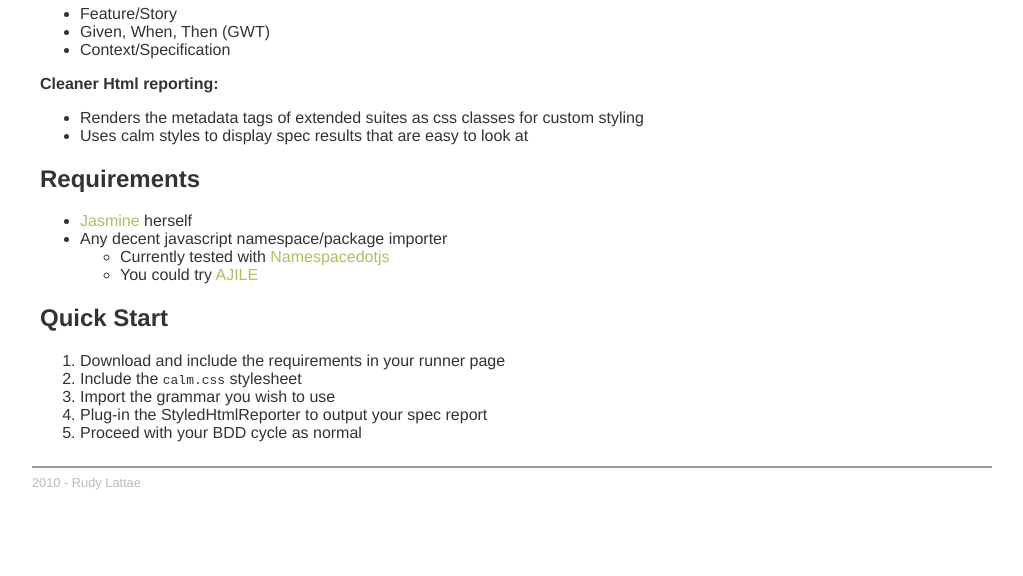
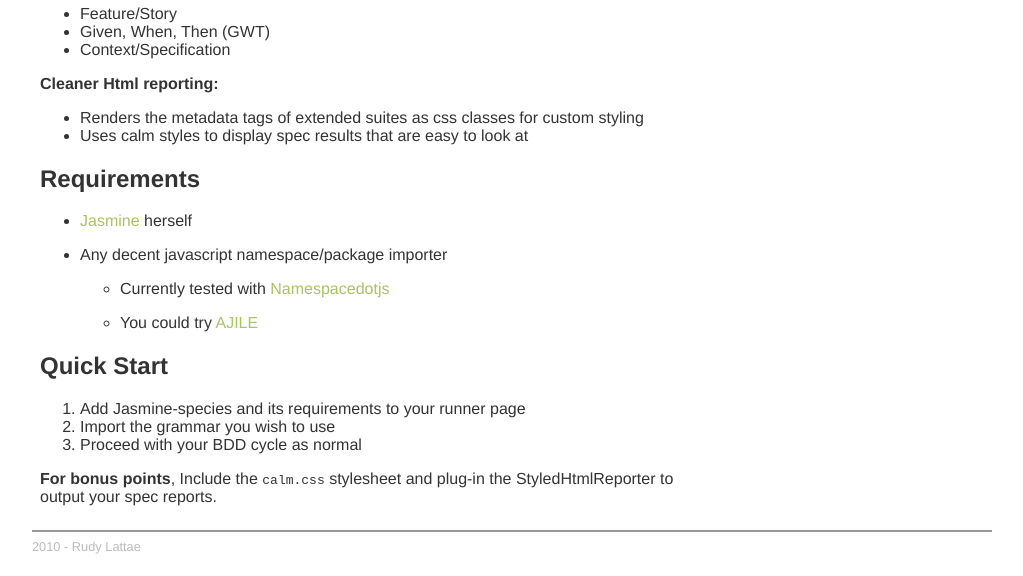
Before and after one commit to rudylattae/jasmine-species, a Jekyll site: the page built from index.html.md, in a window 1280 px wide, cut to the strip 324-900 px from the top of the page. Shown: the whole strip, without its empty margins (128-1151 px from the left). Built offline with Jekyll 4.4.1, drawn with Linux system fonts in a browser that asks for light colours.

Commit message:
Website updates.

```diff
--- a/index.html.md
+++ b/index.html.md
@@ -30,14 +30,17 @@ It also provides an Html Reporter that outputs cleaner specs.
 
 * [Jasmine](http://pivotal.github.com/jasmine/) herself
 * Any decent javascript namespace/package importer
+
     - Currently tested with [Namespacedotjs](https://github.com/smith/namespacedotjs)
+
     - You could try [AJILE](http://ajile.net/)
 
 
 ## Quick Start
 
-1. Download and include the requirements in your runner page
-2. Include the `calm.css` stylesheet
-3. Import the grammar you wish to use
-4. Plug-in the StyledHtmlReporter to output your spec report
-5. Proceed with your BDD cycle as normal
+1. Add Jasmine-species and its requirements to your runner page
+2. Import the grammar you wish to use
+3. Proceed with your BDD cycle as normal
+
+**For bonus points**, Include the `calm.css` stylesheet and
+plug-in the StyledHtmlReporter to output your spec reports.
```
